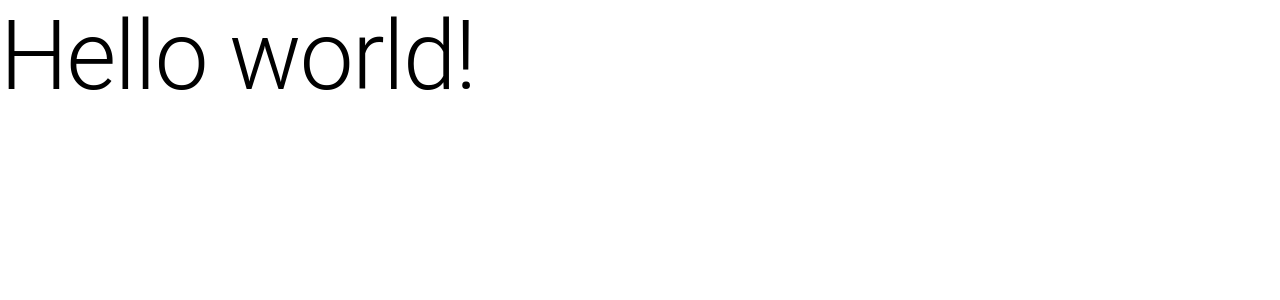
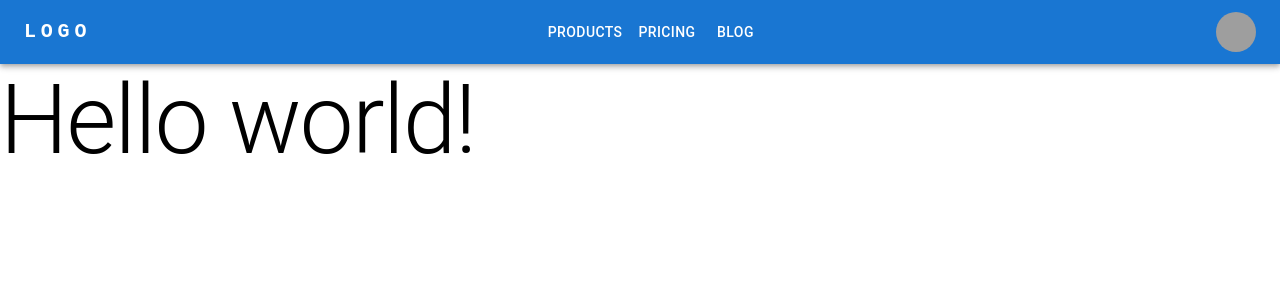
Before and after one commit to mohamedar97/courses-app, a Next.js app: page /en in a window 1280 px wide. Shown: the top 300 px of the page. Built offline with nearby package versions, Linux system fonts and the light colour scheme; grey boxes are pictures that could not be loaded.

Commit message:
Implemented basic header

```diff
--- a/src/app/[locale]/page.tsx
+++ b/src/app/[locale]/page.tsx
@@ -1,10 +1,12 @@
 import { useTranslations } from "next-intl";
 import Typography from "@mui/material/Typography";
+import AppHeader from "@/components/AppHeader";
 
 const Homepage = () => {
   const t = useTranslations("Index");
   return (
     <>
+      <AppHeader />
       <Typography variant="h1">{t("title")}</Typography>
     </>
   );
--- /dev/null
+++ b/src/components/AppHeader/desktopMenu/index.tsx
@@ -0,0 +1,33 @@
+import Box from "@mui/material/Box";
+import Button from "@mui/material/Button";
+import Typography from "@mui/material/Typography";
+import React from "react";
+import UserAvatar from "../userAvatar";
+import Grid from "@mui/material/Grid";
+import LeftSection from "./leftSection";
+import MiddleSection from "./middleSection";
+import RightSection from "./rightSection";
+interface DesktopMenuProps {
+  pages: string[];
+}
+const DesktopMenu: React.FC<DesktopMenuProps> = ({ pages }) => {
+  return (
+    <>
+      <Grid
+        sx={{
+          display: { xs: "none", md: "flex" },
+        }}
+        container
+        direction="row"
+        justifyContent="space-between"
+        alignItems="center"
+      >
+        <LeftSection />
+        <MiddleSection pages={pages} />
+        <RightSection />
+      </Grid>
+    </>
+  );
+};
+
+export default DesktopMenu;
--- /dev/null
+++ b/src/components/AppHeader/desktopMenu/leftSection.tsx
@@ -0,0 +1,28 @@
+import Grid from "@mui/material/Grid";
+import Typography from "@mui/material/Typography";
+import React from "react";
+
+const LeftSection = () => {
+  return (
+    <Grid item>
+      <Typography
+        variant="h6"
+        noWrap
+        component="a"
+        href="#app-bar-with-responsive-menu"
+        sx={{
+          display: { xs: "none", md: "flex" },
+          fontFamily: "monospace",
+          fontWeight: 700,
+          letterSpacing: ".3rem",
+          color: "inherit",
+          textDecoration: "none",
+        }}
+      >
+        LOGO
+      </Typography>
+    </Grid>
+  );
+};
+
+export default LeftSection;
--- /dev/null
+++ b/src/components/AppHeader/desktopMenu/middleSection.tsx
@@ -0,0 +1,27 @@
+import Box from "@mui/material/Box";
+import Button from "@mui/material/Button";
+import Grid from "@mui/material/Grid";
+import React from "react";
+
+interface MiddleSectionProps {
+  pages: string[];
+}
+const MiddleSection: React.FC<MiddleSectionProps> = ({ pages }) => {
+  return (
+    <Grid item>
+      <Box sx={{ display: { xs: "none", md: "flex" } }}>
+        {pages.map((page) => (
+          <Button
+            key={page}
+            // onClick={handleCloseNavMenu}
+            sx={{ color: "white", display: "block" }}
+          >
+            {page}
+          </Button>
+        ))}
+      </Box>
+    </Grid>
+  );
+};
+
+export default MiddleSection;
--- /dev/null
+++ b/src/components/AppHeader/desktopMenu/rightSection.tsx
@@ -0,0 +1,16 @@
+import Box from "@mui/material/Box";
+import Grid from "@mui/material/Grid";
+import React from "react";
+import UserAvatar from "../userAvatar";
+
+const RightSection = () => {
+  return (
+    <Grid item>
+      <Box sx={{ display: { xs: "none", md: "flex" } }}>
+        <UserAvatar />
+      </Box>
+    </Grid>
+  );
+};
+
+export default RightSection;
--- /dev/null
+++ b/src/components/AppHeader/index.tsx
@@ -0,0 +1,23 @@
+"use client";
+import * as React from "react";
+import AppBar from "@mui/material/AppBar";
+import Toolbar from "@mui/material/Toolbar";
+import Container from "@mui/material/Container";
+import MobileMenu from "./mobileMenu";
+import DesktopMenu from "./desktopMenu/index";
+
+const pages = ["Products", "Pricing", "Blog"];
+
+const AppHeader = () => {
+  return (
+    <AppBar position="static">
+      <Container maxWidth="xl">
+        <Toolbar disableGutters>
+          <DesktopMenu pages={pages} />
+          <MobileMenu pages={pages} />
+        </Toolbar>
+      </Container>
+    </AppBar>
+  );
+};
+export default AppHeader;
--- /dev/null
+++ b/src/components/AppHeader/mobileMenu.tsx
@@ -0,0 +1,105 @@
+import * as React from "react";
+import Box from "@mui/material/Box";
+import IconButton from "@mui/material/IconButton";
+import Typography from "@mui/material/Typography";
+import Menu from "@mui/material/Menu";
+import MenuIcon from "@mui/icons-material/Menu";
+import MenuItem from "@mui/material/MenuItem";
+import UserAvatar from "./userAvatar";
+import Grid from "@mui/material/Grid";
+
+interface MobileMenuProps {
+  pages: string[];
+}
+const MobileMenu: React.FC<MobileMenuProps> = ({ pages }) => {
+  const [anchorElNav, setAnchorElNav] = React.useState<null | HTMLElement>(
+    null
+  );
+
+  const handleOpenNavMenu = (event: React.MouseEvent<HTMLElement>) => {
+    setAnchorElNav(event.currentTarget);
+  };
+
+  const handleCloseNavMenu = () => {
+    setAnchorElNav(null);
+  };
+
+  return (
+    <>
+      <Grid
+        container
+        direction="row"
+        justifyContent="space-between"
+        alignItems="center"
+        sx={{
+          display: { xs: "flex", md: "none" },
+        }}
+      >
+        <Grid item>
+          <Box sx={{ display: { xs: "flex", md: "none" } }}>
+            <IconButton
+              size="large"
+              aria-label="account of current user"
+              aria-controls="menu-appbar"
+              aria-haspopup="true"
+              onClick={handleOpenNavMenu}
+              color="inherit"
+            >
+              <MenuIcon />
+            </IconButton>
+            <Menu
+              id="menu-appbar"
+              anchorEl={anchorElNav}
+              anchorOrigin={{
+                vertical: "bottom",
+                horizontal: "left",
+              }}
+              keepMounted
+              transformOrigin={{
+                vertical: "top",
+                horizontal: "left",
+              }}
+              open={Boolean(anchorElNav)}
+              onClose={handleCloseNavMenu}
+              sx={{
+                display: { xs: "block", md: "none" },
+              }}
+            >
+              {pages.map((page) => (
+                <MenuItem key={page} onClick={handleCloseNavMenu}>
+                  <Typography textAlign="center">{page}</Typography>
+                </MenuItem>
+              ))}
+            </Menu>
+          </Box>
+        </Grid>
+        <Grid item>
+          <Typography
+            variant="h5"
+            noWrap
+            component="a"
+            href="#app-bar-with-responsive-menu"
+            sx={{
+              display: { xs: "flex", md: "none" },
+
+              fontFamily: "monospace",
+              fontWeight: 700,
+              letterSpacing: ".3rem",
+              color: "inherit",
+              textDecoration: "none",
+            }}
+          >
+            LOGO
+          </Typography>
+        </Grid>
+        <Grid item>
+          <Box sx={{ display: { xs: "flex", md: "none" } }}>
+            <UserAvatar />
+          </Box>
+        </Grid>
+      </Grid>
+    </>
+  );
+};
+
+export default MobileMenu;
--- /dev/null
+++ b/src/components/AppHeader/userAvatar.tsx
@@ -0,0 +1,56 @@
+"use client";
+import * as React from "react";
+import Box from "@mui/material/Box";
+import IconButton from "@mui/material/IconButton";
+import Typography from "@mui/material/Typography";
+import Menu from "@mui/material/Menu";
+import Avatar from "@mui/material/Avatar";
+import Tooltip from "@mui/material/Tooltip";
+import MenuItem from "@mui/material/MenuItem";
+
+const UserAvatar = () => {
+  const settings = ["Profile", "Account", "Dashboard", "Logout"];
+  const [anchorElUser, setAnchorElUser] = React.useState<null | HTMLElement>(
+    null
+  );
+  const handleOpenUserMenu = (event: React.MouseEvent<HTMLElement>) => {
+    setAnchorElUser(event.currentTarget);
+  };
+  const handleCloseUserMenu = () => {
+    setAnchorElUser(null);
+  };
+
+  return (
+    <Box sx={{ flexGrow: 0 }}>
+      <Tooltip title="Open settings">
+        <IconButton onClick={handleOpenUserMenu} sx={{ p: 0 }}>
+          <Avatar alt="Remy Sharp" src="/static/images/avatar/2.jpg" />
+        </IconButton>
+      </Tooltip>
+      <Menu
+        sx={{ mt: "45px" }}
+        id="menu-appbar"
+        anchorEl={anchorElUser}
+        anchorOrigin={{
+          vertical: "top",
+          horizontal: "right",
+        }}
+        keepMounted
+        transformOrigin={{
+          vertical: "top",
+          horizontal: "right",
+        }}
+        open={Boolean(anchorElUser)}
+        onClose={handleCloseUserMenu}
+      >
+        {settings.map((setting) => (
+          <MenuItem key={setting} onClick={handleCloseUserMenu}>
+            <Typography textAlign="center">{setting}</Typography>
+          </MenuItem>
+        ))}
+      </Menu>
+    </Box>
+  );
+};
+
+export default UserAvatar;
```
